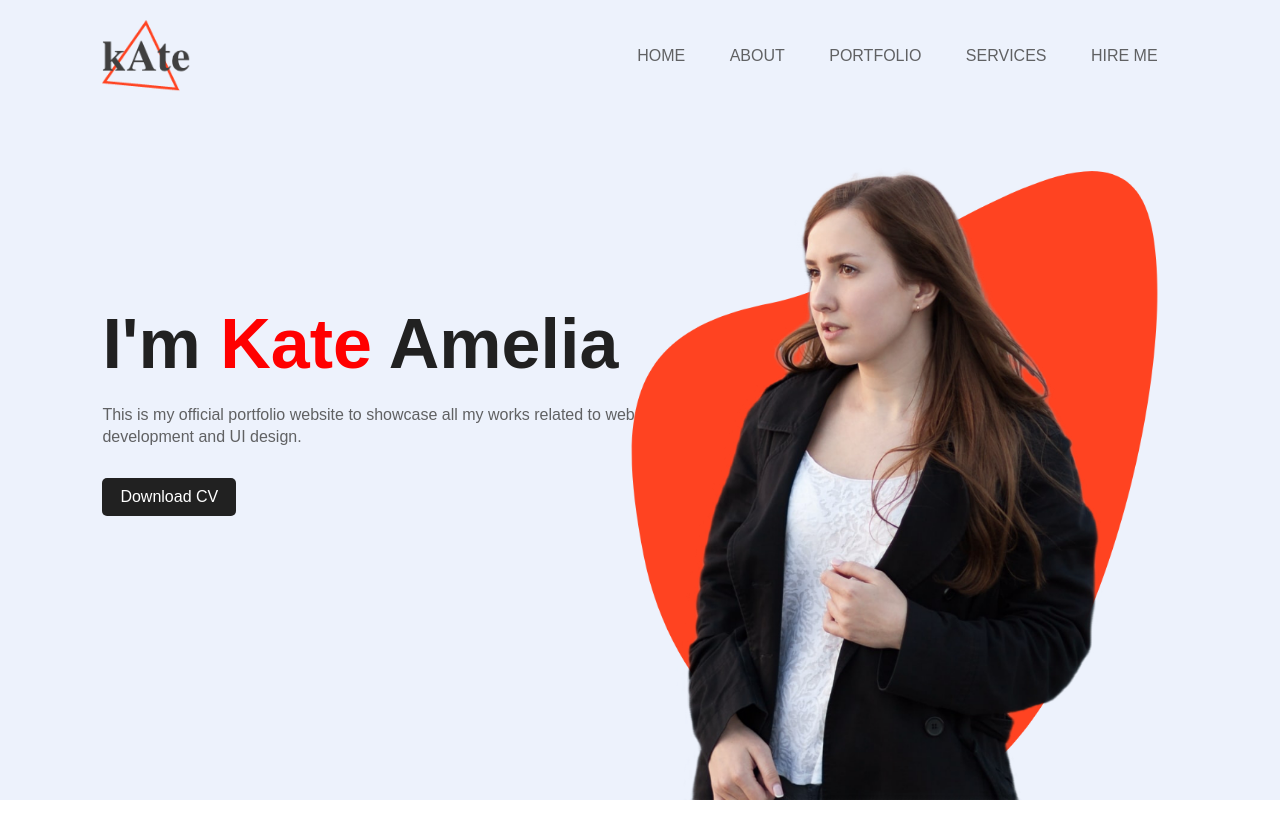
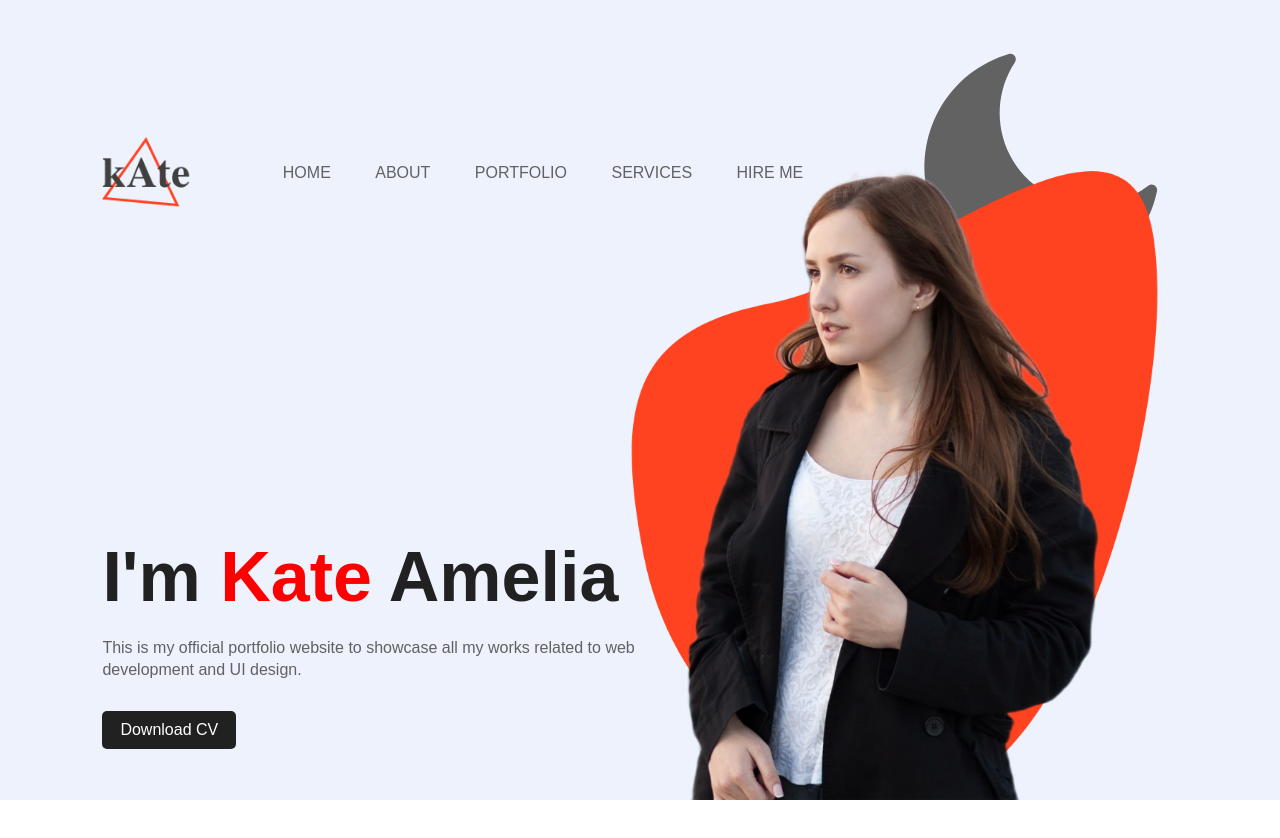
Before and after one commit to Jogbenle/Dark-theme-effect, a plain HTML site: page index.html in a window 1280 px wide. Before the commit the page ends 800 px from the top, so only its background shows below. Drawn offline with Linux system fonts and the light colour scheme.

Commit message:
Add the moon icon using img tag and add a class id

```diff
--- a/index.html
+++ b/index.html
@@ -19,7 +19,7 @@
         <li><a href="">SERVICES</a></li>
         <li><a href="">HIRE ME</a></li>
         </ul>
-
+        <img src="portfolio_site_img/moon.png" id="icon">
     </nav>
     <div class="info">
         <h1>I'm <span>Kate</span> Amelia</h1>
```
